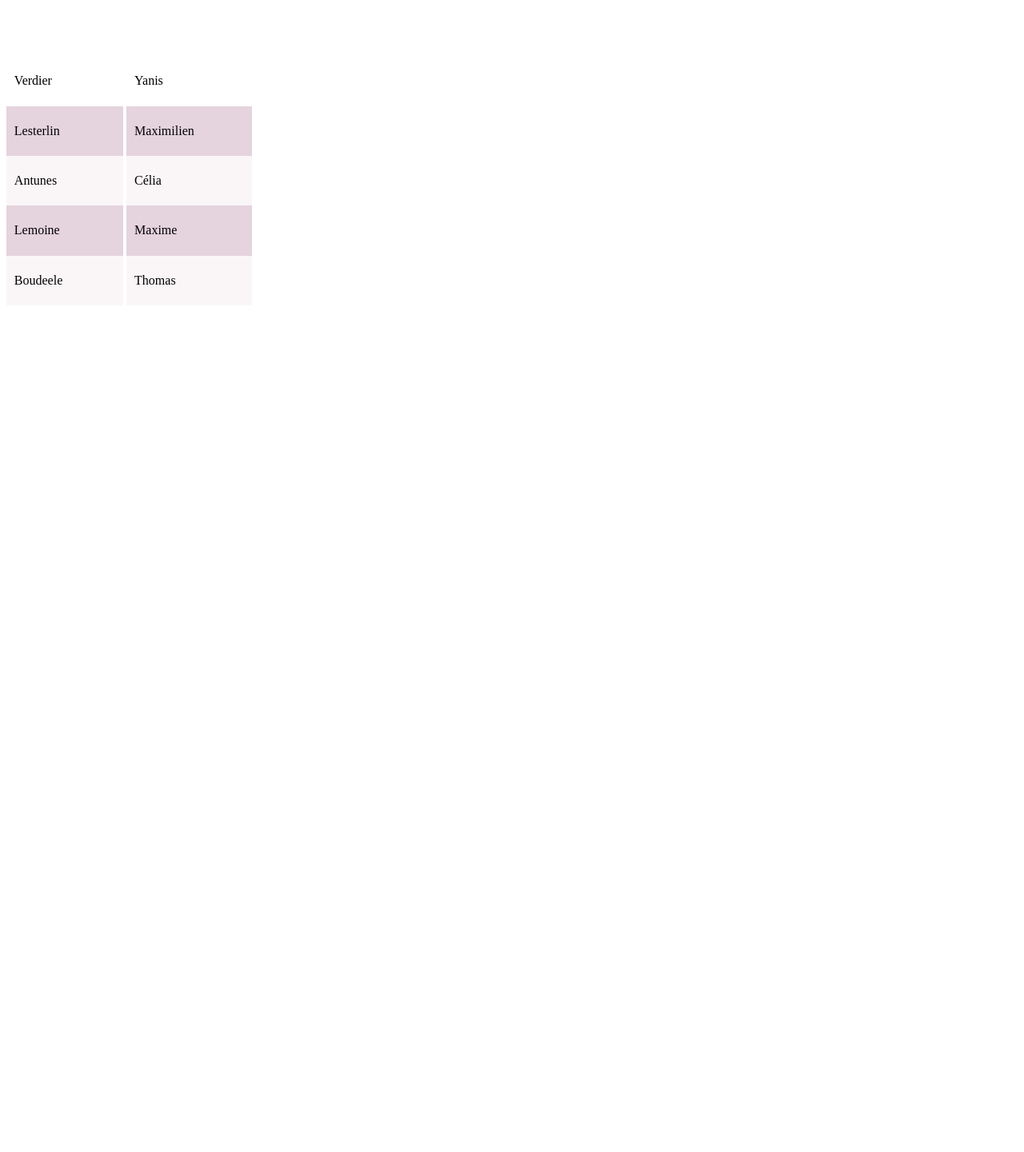
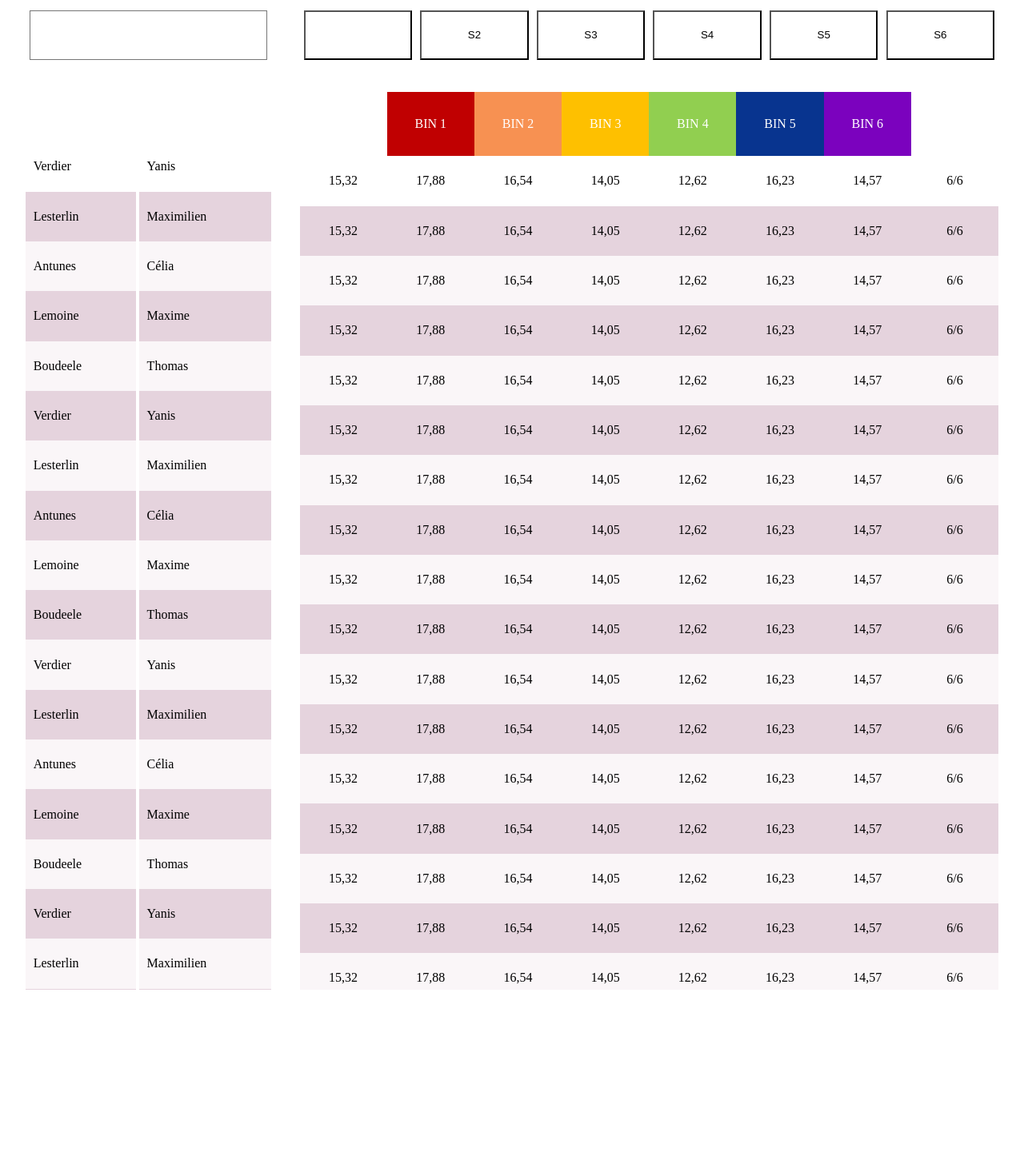
Before and after one commit to timberlek78/O-Notes, a PHP site: page /visualiser.html in a window 1280 px wide. Shown: the top 1441 px of the page at 80% size. Run offline with PHP 8.4, Linux system fonts and the light colour scheme.

Commit message:
Avancement sur la page Visualiser
Co-authored-by: Utaa76 <Utaa76@users.noreply.github.com>
Co-authored-by: Amaxi76 <Amaxi76@users.noreply.github.com>

```diff
--- a/src/vue/importer/importer.html
+++ b/src/vue/importer/importer.html
@@ -79,7 +79,6 @@
 			<div class="sous-titre">Sélectionner un semestre</div>
 			<select name="" id="choix-semestre">
 				<option value="" disabled selected>Choisir un semestre</option>
-
 				<option value="S1"> S1            </option>
 				<option value="S2"> S1            </option>
 				<option value="S3"> S1            </option>
--- /dev/null
+++ b/src/vue/visualiser/btnAnnee.css
@@ -0,0 +1,10 @@
+#choix-annee {
+	background-color: var(--violet-moyen);
+	color: white;
+}
+
+.btn-annee {
+	display: flex;
+	align-items: center;
+	justify-content: center;
+}
--- a/src/vue/visualiser/navigationSemestre.css
+++ b/src/vue/visualiser/navigationSemestre.css
@@ -7,7 +7,6 @@
 	justify-content: space-between; /* Pour répartir les boutons de manière égale */
 }
 
-/* TODO: couleur */
 .btn-pied {
 	height: 4.16vh;
 	flex: 1;
--- /dev/null
+++ b/src/vue/visualiser/tableau_note.css
@@ -0,0 +1,79 @@
+@import url('../style.css');
+@import url('./constantes_visualisation.css');
+
+.liste-note {
+	width: var(--largeurGrandTableau);
+	height: var(--hauteurGrandTableau);
+	background-color: white;
+	border-radius: var(--arrondi);
+	box-shadow: var(--ombre-value);
+	overflow: auto;
+}
+
+.tableau-note-etd {
+	max-width: var(--largeurGrandTableau);
+	max-height: var(--hauteurGrandTableau);
+	width: 100%;
+	border-collapse: collapse;
+	table-layout: fixed;
+}
+
+.tableau-note-etd th {
+	font-weight: normal;
+	border: none;
+	background-color: var(--violet-moyen);
+	color: white;
+	padding: 1.5vh 0;
+	position: sticky;
+	top: 0;
+	background-clip: padding-box;
+}
+
+.tableau-note-etd td {
+	padding: 1.5vh 0;
+	max-height: 10px;
+	text-align: center;
+}
+
+.tableau-note-etd tr:not(:first-child){
+	background-color: var(--classic-impair);
+}
+
+.tableau-note-etd tr:nth-child(even) {
+	background-color: var(--classic-pair);
+}
+
+#bin1 {
+	background-color: #C00001;
+	color: white;
+}
+
+#bin2 {
+	background-color: #F79152;
+	color: white;
+
+}
+
+#bin3 {
+	background-color: #FEC000;
+	color: white;
+
+}
+
+#bin4 {
+	background-color: #91CF50;
+	color: white;
+
+}
+
+#bin5 {
+	background-color: #08348F;
+	color: white;
+
+}
+
+#bin6 {
+	background-color: #7B02BE;
+	color: white;
+
+}
--- a/src/vue/visualiser/visualiser.css
+++ b/src/vue/visualiser/visualiser.css
@@ -1,5 +1,13 @@
 @import url('../style.css');
 @import url('./constantes_visualisation.css');
+
+.conteneur-visualiser {
+	display: grid;
+	grid-template-columns: auto auto;
+	grid-template-rows: auto auto;
+	justify-content: center;
+	gap: 2.76vw;
+}
 
 .liste-etd {
 	width: var(--largeur);
@@ -10,30 +18,21 @@
 	overflow: auto;
 }
 
-
 .tableau-nom-etd {
 	border-collapse: collapse;
 	max-width: var(--largeur);
 	max-height: var(--hauteur);
+	width: 100%;
 }
 
-
-
 .tableau-nom-etd th {
-	width: 30.06vw;
 	font-weight: normal;
-	border: none;
 	background-color: var(--violet-moyen);
 	color: white;
-	border-radius: 12px 0 0 0;
 	padding: 1.5vh 0;
 	position: sticky;
 	top: 0;
 	background-clip: padding-box;
-}
-
-.tableau-nom-etd th:last-child {
-	border-radius: 0 12px 0 0;
 }
 
 .tableau-nom-etd th:not(:last-child),
--- a/src/vue/visualiser/visualiser.html
+++ b/src/vue/visualiser/visualiser.html
@@ -5,9 +5,29 @@
 	<meta name="viewport" content="width=device-width, initial-scale=1.0">
 	<title>O'Notes</title>
 	<link rel="stylesheet" href="visualiser.css">
+	<link rel="stylesheet" href="tableau_note.css">
+	<link rel="stylesheet" href="navigationSemestre.css">
+	<link rel="stylesheet" href="btnAnnee.css">
 </head>
 <body>
+	<div class="conteneur-page-entiere">
 		<div class="conteneur-visualiser">
+			<div class="btn-annee">
+				<select name="" id="choix-annee" class="btn-pied">
+					<option value="" disabled selected>Année</option>
+					<option value="2021-2022"></option>
+					<option value="2022-2023"></option>
+					<option value="2023-2024"></option>
+				</select>
+			</div>
+			<div class="navigation-semestre">
+				<button class="btn-pied btn-clique" id="s1">S1</button>
+				<button class="btn-pied" id="s2">S2</button>
+				<button class="btn-pied" id="s3">S3</button>
+				<button class="btn-pied" id="s3">S4</button>
+				<button class="btn-pied" id="s5">S5</button>
+				<button class="btn-pied" id="s6">S6</button>
+			</div>
 			<div class="conteneur-tableau-etd">
 				<div class="liste-etd">
 					<table class="tableau-nom-etd">
@@ -38,10 +58,293 @@
 								<td>Boudeele</td>
 								<td>Thomas</td>
 							</tr>
+							<tr>
+								<td>Verdier</td>
+								<td>Yanis</td>
+							</tr>
+							<tr>
+								<td>Lesterlin</td>
+								<td>Maximilien</td>
+							</tr>
+							<tr>
+								<td>Antunes</td>
+								<td>Célia</td>
+							</tr>
+							<tr>
+								<td>Lemoine</td>
+								<td>Maxime</td>
+							</tr>
+							<tr>
+								<td>Boudeele</td>
+								<td>Thomas</td>
+							</tr>
+							<tr>
+								<td>Verdier</td>
+								<td>Yanis</td>
+							</tr>
+							<tr>
+								<td>Lesterlin</td>
+								<td>Maximilien</td>
+							</tr>
+							<tr>
+								<td>Antunes</td>
+								<td>Célia</td>
+							</tr>
+							<tr>
+								<td>Lemoine</td>
+								<td>Maxime</td>
+							</tr>
+							<tr>
+								<td>Boudeele</td>
+								<td>Thomas</td>
+							</tr>
+							<tr>
+								<td>Verdier</td>
+								<td>Yanis</td>
+							</tr>
+							<tr>
+								<td>Lesterlin</td>
+								<td>Maximilien</td>
+							</tr>
+							<tr>
+								<td>Antunes</td>
+								<td>Célia</td>
+							</tr>
+							<tr>
+								<td>Lemoine</td>
+								<td>Maxime</td>
+							</tr>
+							<tr>
+								<td>Boudeele</td>
+								<td>Thomas</td>
+							</tr>
+						</tbody>
+					</table>
+				</div>
+			</div>
+			<div class="conteneur-tableau-note">
+				<div class="liste-note">
+					<table class="tableau-note-etd">
+						<thead>
+							<tr class="header">
+								<th>Moyenne Semestre</th>
+								<th id="bin1">BIN 1</th>
+								<th id="bin2">BIN 2</th>
+								<th id="bin3">BIN 3</th>
+								<th id="bin4">BIN 4</th>
+								<th id="bin5">BIN 5</th>
+								<th id="bin6">BIN 6</th>
+								<th>UEs</th>
+							</tr>
+						</thead>
+						<tbody>
+							<tr>
+								<td>15,32</td>
+								<td>17,88</td>
+								<td>16,54</td>
+								<td>14,05</td>
+								<td>12,62</td>
+								<td>16,23</td>
+								<td>14,57</td>
+								<td>6/6</td>
+							</tr>
+							<tr>
+								<td>15,32</td>
+								<td>17,88</td>
+								<td>16,54</td>
+								<td>14,05</td>
+								<td>12,62</td>
+								<td>16,23</td>
+								<td>14,57</td>
+								<td>6/6</td>
+							</tr>
+							<tr>
+								<td>15,32</td>
+								<td>17,88</td>
+								<td>16,54</td>
+								<td>14,05</td>
+								<td>12,62</td>
+								<td>16,23</td>
+								<td>14,57</td>
+								<td>6/6</td>
+							</tr>
+							<tr>
+								<td>15,32</td>
+								<td>17,88</td>
+								<td>16,54</td>
+								<td>14,05</td>
+								<td>12,62</td>
+								<td>16,23</td>
+								<td>14,57</td>
+								<td>6/6</td>
+							</tr>
+							<tr>
+								<td>15,32</td>
+								<td>17,88</td>
+								<td>16,54</td>
+								<td>14,05</td>
+								<td>12,62</td>
+								<td>16,23</td>
+								<td>14,57</td>
+								<td>6/6</td>
+							</tr>
+							<tr>
+								<td>15,32</td>
+								<td>17,88</td>
+								<td>16,54</td>
+								<td>14,05</td>
+								<td>12,62</td>
+								<td>16,23</td>
+								<td>14,57</td>
+								<td>6/6</td>
+							</tr>
+							<tr>
+								<td>15,32</td>
+								<td>17,88</td>
+								<td>16,54</td>
+								<td>14,05</td>
+								<td>12,62</td>
+								<td>16,23</td>
+								<td>14,57</td>
+								<td>6/6</td>
+							</tr>
+							<tr>
+								<td>15,32</td>
+								<td>17,88</td>
+								<td>16,54</td>
+								<td>14,05</td>
+								<td>12,62</td>
+								<td>16,23</td>
+								<td>14,57</td>
+								<td>6/6</td>
+							</tr>
+							<tr>
+								<td>15,32</td>
+								<td>17,88</td>
+								<td>16,54</td>
+								<td>14,05</td>
+								<td>12,62</td>
+								<td>16,23</td>
+								<td>14,57</td>
+								<td>6/6</td>
+							</tr>
+							<tr>
+								<td>15,32</td>
+								<td>17,88</td>
+								<td>16,54</td>
+								<td>14,05</td>
+								<td>12,62</td>
+								<td>16,23</td>
+								<td>14,57</td>
+								<td>6/6</td>
+							</tr>
+							<tr>
+								<td>15,32</td>
+								<td>17,88</td>
+								<td>16,54</td>
+								<td>14,05</td>
+								<td>12,62</td>
+								<td>16,23</td>
+								<td>14,57</td>
+								<td>6/6</td>
+							</tr>
+							<tr>
+								<td>15,32</td>
+								<td>17,88</td>
+								<td>16,54</td>
+								<td>14,05</td>
+								<td>12,62</td>
+								<td>16,23</td>
+								<td>14,57</td>
+								<td>6/6</td>
+							</tr>
+							<tr>
+								<td>15,32</td>
+								<td>17,88</td>
+								<td>16,54</td>
+								<td>14,05</td>
+								<td>12,62</td>
+								<td>16,23</td>
+								<td>14,57</td>
+								<td>6/6</td>
+							</tr>
+							<tr>
+								<td>15,32</td>
+								<td>17,88</td>
+								<td>16,54</td>
+								<td>14,05</td>
+								<td>12,62</td>
+								<td>16,23</td>
+								<td>14,57</td>
+								<td>6/6</td>
+							</tr>
+							<tr>
+								<td>15,32</td>
+								<td>17,88</td>
+								<td>16,54</td>
+								<td>14,05</td>
+								<td>12,62</td>
+								<td>16,23</td>
+								<td>14,57</td>
+								<td>6/6</td>
+							</tr>
+							<tr>
+								<td>15,32</td>
+								<td>17,88</td>
+								<td>16,54</td>
+								<td>14,05</td>
+								<td>12,62</td>
+								<td>16,23</td>
+								<td>14,57</td>
+								<td>6/6</td>
+							</tr>
+							<tr>
+								<td>15,32</td>
+								<td>17,88</td>
+								<td>16,54</td>
+								<td>14,05</td>
+								<td>12,62</td>
+								<td>16,23</td>
+								<td>14,57</td>
+								<td>6/6</td>
+							</tr>
+							<tr>
+								<td>15,32</td>
+								<td>17,88</td>
+								<td>16,54</td>
+								<td>14,05</td>
+								<td>12,62</td>
+								<td>16,23</td>
+								<td>14,57</td>
+								<td>6/6</td>
+							</tr>
+							<tr>
+								<td>15,32</td>
+								<td>17,88</td>
+								<td>16,54</td>
+								<td>14,05</td>
+								<td>12,62</td>
+								<td>16,23</td>
+								<td>14,57</td>
+								<td>6/6</td>
+							</tr>
+							<tr>
+								<td>15,32</td>
+								<td>17,88</td>
+								<td>16,54</td>
+								<td>14,05</td>
+								<td>12,62</td>
+								<td>16,23</td>
+								<td>14,57</td>
+								<td>6/6</td>
+							</tr>
 						</tbody>
 					</table>
 				</div>
 			</div>
 		</div>
+	</div>
+
+	<script src="./visualiser.js"></script>
 </body>
 </html>
--- /dev/null
+++ b/src/vue/visualiser/visualiser.js
@@ -0,0 +1,30 @@
+const table1 = document.querySelector('.tableau-nom-etd');
+const table2 = document.querySelector('.tableau-note-etd');
+
+
+console.log(document.querySelector('.conteneur-visualiser'));
+
+// Ajoute un gestionnaire d'événement de défilement à la div de conteneur de défilement
+document.querySelector('.conteneur-visualiser').addEventListener('scroll', function() {
+    // Applique le défilement à chaque tableau
+    table1.scrollTop = this.scrollTop;
+    table2.scrollTop = this.scrollTop;
+});
+
+function TableSetScroll(){
+	$('#headerTop').offset(
+		{
+			top:$('#conteneur-visualiser').offset().top
+		}
+	);
+
+	$('#headerLeft').offset(
+		{
+			top: $('#content').offset().top
+		}
+	);
+
+
+}
+TableSetScroll();
+$('.conteneur-visualiser').bind('scroll',TableSetScroll);
```
Also changed, not shown: src/vue/visualiser/navigationSemestre.html (renamed from src/vue/visualiser/barSemestre.html). Lines whose indentation alone changed are shown as unchanged.
